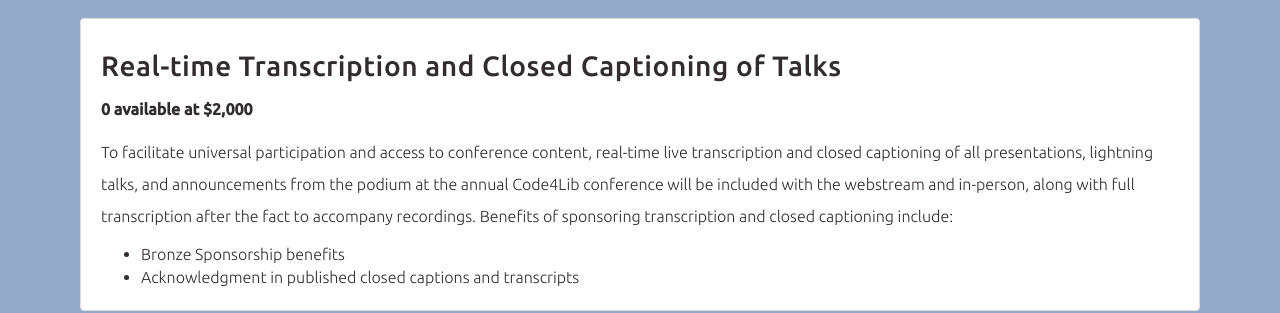
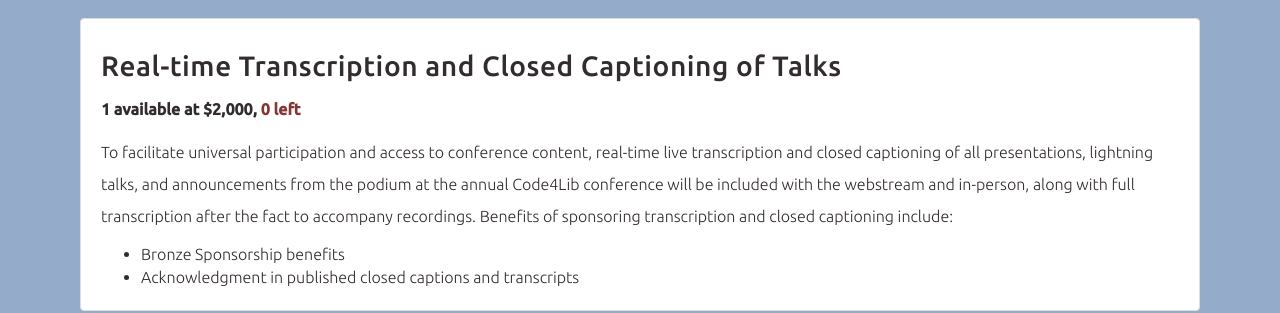
Before and after one commit to code4lib/2018.code4lib.org, a Jekyll site: the page built from prospectus/index.html, in a window 1280 px wide and 900 px high, scrolled down 5643 px. Shown: the part 160-473 px from the top of the window. Built offline with Jekyll 4.4.1, drawn with Linux system fonts in a browser that asks for light colours; some web fonts are replaced.

Commit message:
fixes #34

```diff
--- a/prospectus/index.html
+++ b/prospectus/index.html
@@ -348,7 +348,7 @@ published: true
                     <a name="Realtime-Transcription"></a>
                     <h3>Real-time Transcription and Closed Captioning of Talks</h3>
 
-                    <p><b>0 available at $2,000</b></p>
+                    <p><b>1 available at $2,000, <span class="text-danger">0 left</span></b></p>
                     <p>
                         To facilitate universal participation and access to conference content, real-time live transcription and closed captioning of all presentations, lightning talks, and announcements from the podium at the annual Code4Lib conference will be included with the webstream and in-person, along with full transcription after the fact to accompany recordings.  Benefits of sponsoring transcription and closed captioning include:
                     <ul>
```
